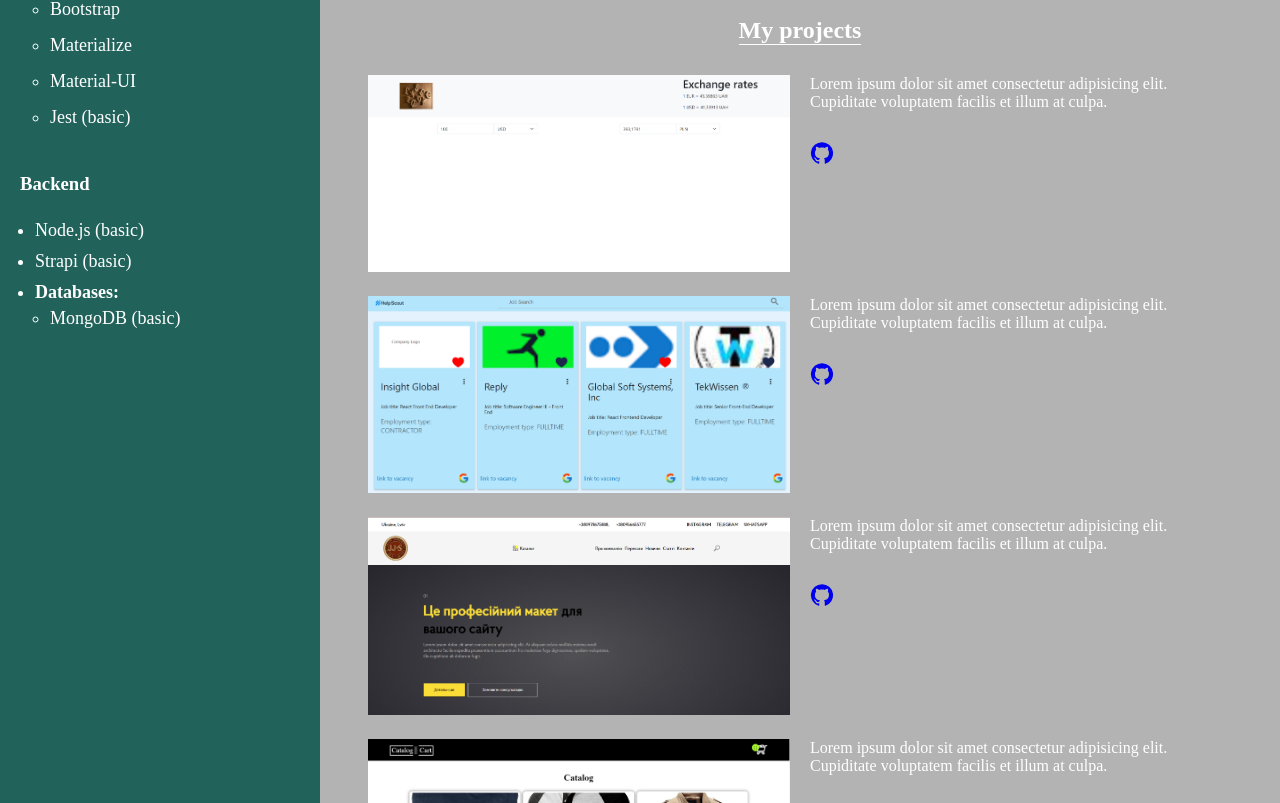
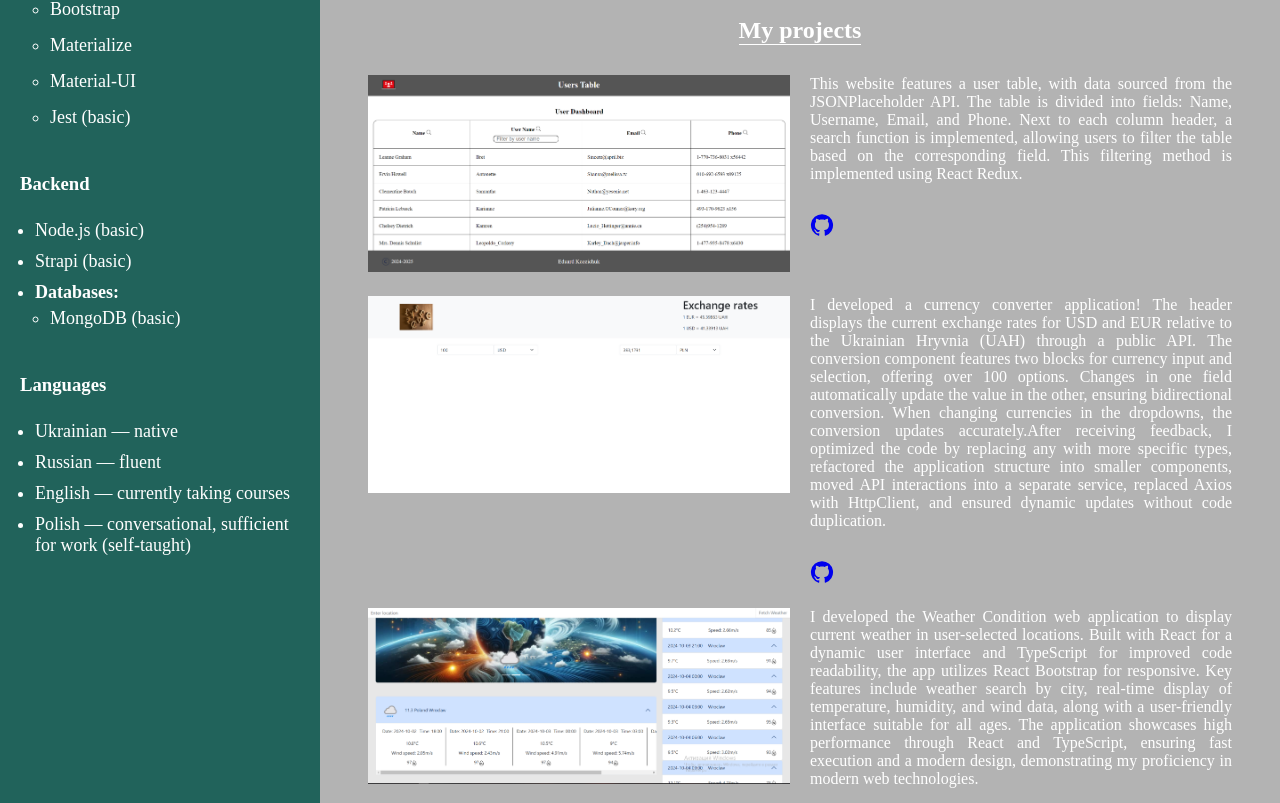
Before and after one commit to Eduardd97/website-business-card, a React (Vite) app: page /gallery in a window 1280 px wide. Shown: the part 577-1380 px from the top of the page. Built offline with nearby package versions, Linux system fonts and the light colour scheme.

Commit message:
replaced Lorem with the correct descriptions

```diff
--- a/src/components/AboutMe/AboutMe.jsx
+++ b/src/components/AboutMe/AboutMe.jsx
@@ -33,33 +33,49 @@ export const AboutMe = () => {
                             alt='my avatar'
                         />
                         <div className='about-me'>
-                            <p className='about-me-text'>
-                                Lorem, ipsum dolor sit amet consectetur
-                                adipisicing elit. Facere in, ratione a adipisci
-                                eveniet molestiae, repudiandae doloribus quis
-                                iure corporis nisi deleniti doloremque amet
-                                culpa officia tempora. Tempora, minima nesciunt!
-                                Animi pariatur iste provident expedita ut magnam
-                                repudiandae quae rem, fugit accusamus fugiat
-                                blanditiis odio, necessitatibus aperiam laborum
-                                ad deleniti veritatis! Dolor placeat pariatur
-                                officiis possimus rerum sapiente, expedita rem.
-                                Excepturi et tempore debitis natus, ipsum
-                                voluptatum, eos voluptas eligendi sunt vel alias
-                                doloribus praesentium harum. Suscipit laudantium
-                                debitis numquam laboriosam odio blanditiis
-                                itaque deleniti quaerat sequi. Dicta, veritatis
-                                exercitationem. Nihil voluptates atque possimus
-                                harum nemo est. Exercitationem placeat minima,
-                                cum maxime perferendis mollitia architecto
-                                possimus repellat, natus ab magnam incidunt.
-                                Beatae magni officia asperiores itaque assumenda
-                                atque est quod. Minima blanditiis nostrum
-                                quisquam ut modi dignissimos, eos molestias
-                                nulla, corporis odit laborum consequatur,
-                                expedita officia. Deserunt possimus sed sunt
-                                quos eveniet aliquam! Aperiam iste minima alias
-                                aliquam veniam at!
+                            <p className='about-me-text' style={{fontSize:"20px"}}>
+                                Hi, my name is Eduard, and I’m currently looking
+                                for my first commercial experience as a Frontend
+                                Developer. My journey into web development began
+                                with a few years of self-study in HTML and CSS,
+                                where I gained confidence in building static
+                                websites. However, learning JavaScript
+                                independently was more challenging, which led me
+                                to seek formal education.
+                                <br />
+                                <br />
+                                I completed a 3-month
+                                &quot;Introduction to Python&quot; course at Hillel IT
+                                School, which was a fascinating experience and
+                                gave me a good foundational understanding of
+                                programming. While Python was engaging, I found
+                                frontend development more appealing because I
+                                enjoy seeing the visual outcome of my work in
+                                the form of interactive websites and landing
+                                pages.
+                                <br />
+                                <br />
+                                I then enrolled in the Frontend Developer
+                                course at IT Step Academy, where I spent a year
+                                gaining comprehensive knowledge in HTML, CSS,
+                                JavaScript, and modern tools like React,
+                                TypeScript, and Angular. I’m particularly
+                                passionate about React for its flexibility in
+                                creating dynamic user interfaces. Additionally,
+                                I’ve acquired basic skills in Node.js, giving me
+                                a broader understanding of full-stack
+                                development.
+                                <br />
+                                <br />
+                                On a personal note, I’m a huge fan
+                                of anime, especially &quot;Bleach&quot; and &quot;Demon
+                                Slayer.&quot; I also enjoy following tech trends and
+                                improving my skills through hands-on projects in
+                                my free time. My previous work as a sales
+                                consultant and in construction has helped me
+                                develop valuable soft skills like teamwork,
+                                attention to detail, and problem-solving, all of
+                                which I apply in my development process.
                             </p>
 
                             <h3 className='hobie-title'>Hobies:</h3>
--- a/src/components/Gallery/Gallery.css
+++ b/src/components/Gallery/Gallery.css
@@ -14,12 +14,12 @@
     color: #fff;
 }
 
-.gallery-skills-box .profession {
+.gallery-skills-box .profession, .languages {
     padding: 0 0 0 15px;
     font-size: 18px;
 }
 
-.gallery-skills-box .profession li {
+.gallery-skills-box .profession li, .languages li {
     padding: 0 0 10px 0;
 }
 
--- a/src/components/Gallery/Gallery.jsx
+++ b/src/components/Gallery/Gallery.jsx
@@ -112,6 +112,16 @@ export const Gallery = () => {
                     </ul>
                 </li>
             </ul>
+
+            <h3>Languages</h3>
+            <ul className='languages'>
+                <li>Ukrainian — native</li>
+                <li>Russian — fluent</li>
+                <li>English — currently taking courses</li>
+                <li>
+                    Polish — conversational, sufficient for work (self-taught)
+                </li>
+            </ul>
         </div>
     );
 
@@ -166,7 +176,14 @@ export const Gallery = () => {
                 <div className='gallery-box'>
                     <Carousel slides={slides} />
 
-                    <h2 style={{color: "#fff", borderBottom: "1px solid #fff"}}>My projects</h2>
+                    <h2
+                        style={{
+                            color: "#fff",
+                            borderBottom: "1px solid #fff",
+                        }}
+                    >
+                        My projects
+                    </h2>
 
                     <div className='my-portfolio'>
                         {currentProjects.map((project, index) => (
@@ -181,7 +198,10 @@ export const Gallery = () => {
                                         className='link-icon'
                                     />
                                 </a>
-                                <section className='site-description-box'>
+                                <section
+                                    className='site-description-box'
+                                    style={{ textAlign: "justify" }}
+                                >
                                     <p className='site-description'>
                                         {project.description}
                                     </p>
--- a/src/components/HomePage/HomePage.jsx
+++ b/src/components/HomePage/HomePage.jsx
@@ -49,11 +49,13 @@ export const HomePage = () => {
                 <article className='brief-information-about-me'>
                     <h1>Junior Front-end Developer</h1>
                     <p>
-                        Lorem ipsum dolor sit amet, consectetur adipisicing
-                        elit. Fuga ad laudantium rerum consequatur magni maiores
-                        consequuntur officiis dignissimos reiciendis distinctio?
-                        Vel debitis esse soluta nihil deserunt ullam eos quod
-                        doloribus.
+                        Currently seeking a remote position as a Junior Frontend
+                        Developer. I am open to both full-time opportunities and
+                        paid internships. I would also consider an unpaid
+                        internship with flexible hours that would allow me to
+                        balance it with my current work. I am eager to take on
+                        new challenges and apply my skills to developing modern
+                        web applications.
                     </p>
                 </article>
             </div>
--- a/src/projects.js
+++ b/src/projects.js
@@ -11,58 +11,70 @@ import weatherIcons from "./assets/carouselIcon/weather.png";
 
 const projects = [
     {
+        icon: userTableSiteIcons,
+        link: "https://user-management-table-360.netlify.app",
+        description:
+            "This website features a user table, with data sourced from the JSONPlaceholder API. The table is divided into fields: Name, Username, Email, and Phone. Next to each column header, a search function is implemented, allowing users to filter the table based on the corresponding field. This filtering method is implemented using React Redux.",
+        githubLink: "https://github.com/Eduardd97/userManagementTable",
+    },
+    {
         icon: convertCurrensiIcons,
-        link: 'https://convert-currency-test-work.netlify.app/',
-        description: 'Lorem ipsum dolor sit amet consectetur adipisicing elit. Cupiditate voluptatem facilis et illum at culpa.',
-        githubLink: 'https://github.com/Eduardd97/Convert-Currency'
+        link: "https://convert-currency-test-work.netlify.app/",
+        description:
+            "I developed a currency converter application! The header displays the current exchange rates for USD and EUR relative to the Ukrainian Hryvnia (UAH) through a public API. The conversion component features two blocks for currency input and selection, offering over 100 options. Changes in one field automatically update the value in the other, ensuring bidirectional conversion. When changing currencies in the dropdowns, the conversion updates accurately.After receiving feedback, I optimized the code by replacing any with more specific types, refactored the application structure into smaller components, moved API interactions into a separate service, replaced Axios with HttpClient, and ensured dynamic updates without code duplication.",
+        githubLink: "https://github.com/Eduardd97/Convert-Currency",
+    },
+    {
+        icon: weatherIcons,
+        link: "https://weather-conditio-exam-react.netlify.app",
+        description:
+            "I developed the Weather Condition web application to display current weather in user-selected locations. Built with React for a dynamic user interface and TypeScript for improved code readability, the app utilizes React Bootstrap for responsive. Key features include weather search by city, real-time display of temperature, humidity, and wind data, along with a user-friendly interface suitable for all ages. The application showcases high performance through React and TypeScript, ensuring fast execution and a modern design, demonstrating my proficiency in modern web technologies.",
+        githubLink: "https://github.com/Eduardd97/Exam-React",
+    },
+    {
+        icon: songSiteIcons,
+        link: "https://musical-kaleidoscope-llama-2f770d.netlify.app",
+        description:
+            "This website was developed using pure JavaScript, HTML, and CSS. The main functionality includes music search by artists through API requests to the server. Artists entered by the user are automatically saved in LocalStorage for convenient repeated searches. An integrated audio player allows users to play the tracks directly on the site. The project demonstrates the ability to effectively work with APIs, manage local data storage, and create an interactive user interface.",
+        githubLink:
+            "https://github.com/Eduardd97/My-API-Song-Data-Website/tree/new_branch_seach-media-by-name-local-storage",
+    },
+    {
+        icon: shopSiteIcons,
+        link: "https://benevolent-hamster-ee269c.netlify.app/",
+        description:
+            "This online store was developed using JavaScript, HTML, and CSS. The website features a product catalog sourced from the Fake Store API. Products are displayed as cards with images, descriptions, and prices, along with a button to add items to the cart. The cart tab shows already added products; when items are added from the catalog, users will see the exact number of items in the cart displayed in the header of the site. Within the cart itself, users can remove items one by one or clear the entire cart at once. Additionally, users can view the total cost of all products in the cart.",
+        githubLink:
+            "https://github.com/Eduardd97/my-goods-store/tree/pre-final-assembly",
     },
     {
         icon: jobSearchIcons,
-        link: 'https://exam-job-search-site-ee269c.netlify.app',
-        description: 'Lorem ipsum dolor sit amet consectetur adipisicing elit. Cupiditate voluptatem facilis et illum at culpa.',
-        githubLink: 'https://github.com/Eduardd97/exam-JS'
+        link: "https://exam-job-search-site-ee269c.netlify.app",
+        description:
+            "I developed a job search website that allows users to find job listings based on their desired positions. The application utilizes a public API from RapidAPI for server requests. Users can specify their desired specialty in an input field, and based on the entered specialty, they receive a list of job listings with relevant results. The job listings are presented as cards for easy viewing, and users can like job listings with a dedicated button on each card. Additionally, users can remove jobs from their favorites list, and liked job listings are stored in LocalStorage for easy access.",
+        githubLink: "https://github.com/Eduardd97/exam-JS",
+    },
+    {
+        icon: usersListAndUsersPostsIcons,
+        link: "https://user-posts-3b9cb8.netlify.app/main",
+        description:
+            "This website was developed using JavaScript, HTML, and CSS for the frontend, along with Node.js for the server-side logic. User and post data is retrieved from the free JSONPlaceholder API. The site features a list of users, with a corresponding list of posts displayed underneath, showing their brief titles. Users can navigate to a page that displays detailed information about a specific user and all their posts. By clicking on a post title, users can access the full version of the post.",
+        githubLink: "https://github.com/Eduardd97/NodeJS/tree/new_feature",
     },
     {
         icon: landingPageIcons,
-        link: 'https://soft-longma-0815d1.netlify.app',
-        description: 'Lorem ipsum dolor sit amet consectetur adipisicing elit. Cupiditate voluptatem facilis et illum at culpa.',
-        githubLink: 'https://github.com/Eduardd97/my-website-on-HTML-CSS-and-JS/tree/master'
-    },
-    {
-        icon: shopSiteIcons,
-        link: 'https://benevolent-hamster-ee269c.netlify.app/',
-        description: 'Lorem ipsum dolor sit amet consectetur adipisicing elit. Cupiditate voluptatem facilis et illum at culpa.',
-        githubLink: 'https://github.com/Eduardd97/my-goods-store/tree/pre-final-assembly'
-    },
-    {
-        icon: songSiteIcons,
-        link: 'https://musical-kaleidoscope-llama-2f770d.netlify.app',
-        description: 'Lorem ipsum dolor sit amet consectetur adipisicing elit. Cupiditate voluptatem facilis et illum at culpa.',
-        githubLink: 'https://github.com/Eduardd97/My-API-Song-Data-Website/tree/new_branch_seach-media-by-name-local-storage'
+        link: "https://soft-longma-0815d1.netlify.app",
+        description:
+            "I developed a landing page based on a Figma design, showcasing my skills in translating designs into functional web pages. The site features interactive elements, including a services catalog that opens as a list when clicking the 'Catalog'. Additionally, there is a form for submitting requests, which currently outputs the data to the console. I also implemented a feature that expands full information in the 'Main Market Development Trends' section when the arrow is clicked.",
+        githubLink:
+            "https://github.com/Eduardd97/my-website-on-HTML-CSS-and-JS/tree/master",
     },
     {
         icon: userListIcons,
-        link: 'https://angular-first-project-users-list.netlify.app',
-        description: 'Lorem ipsum dolor sit amet consectetur adipisicing elit. Cupiditate voluptatem facilis et illum at culpa.',
-        githubLink: 'https://github.com/Eduardd97/Angular-First-Project'
-    },
-    {
-        icon: usersListAndUsersPostsIcons,
-        link: 'https://user-posts-3b9cb8.netlify.app/main',
-        description: 'Lorem ipsum dolor sit amet consectetur adipisicing elit. Cupiditate voluptatem facilis et illum at culpa.',
-        githubLink: 'https://github.com/Eduardd97/NodeJS/tree/new_feature'
-    },
-    {
-        icon: userTableSiteIcons,
-        link: 'https://user-management-table-360.netlify.app',
-        description: 'Lorem ipsum dolor sit amet consectetur adipisicing elit. Cupiditate voluptatem facilis et illum at culpa.',
-        githubLink: 'https://github.com/Eduardd97/userManagementTable'
-    },
-    {
-        icon: weatherIcons,
-        link: 'https://weather-conditio-exam-react.netlify.app',
-        description: 'Lorem ipsum dolor sit amet consectetur adipisicing elit. Cupiditate voluptatem facilis et illum at culpa.',
-        githubLink: 'https://github.com/Eduardd97/Exam-React'
+        link: "https://angular-first-project-users-list.netlify.app",
+        description:
+            "This user list website was developed using Angular and the Faker.js library. It allows users to view a list with brief information about each user, navigate to a full profile, edit user details, or remove users from the list. A simple registration form is also implemented, enabling the addition of new users to the end of the main list.",
+        githubLink: "https://github.com/Eduardd97/Angular-First-Project",
     },
 ];
 
```
